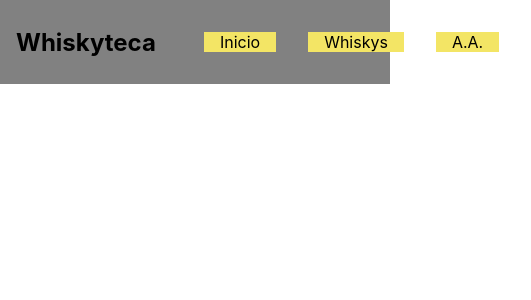
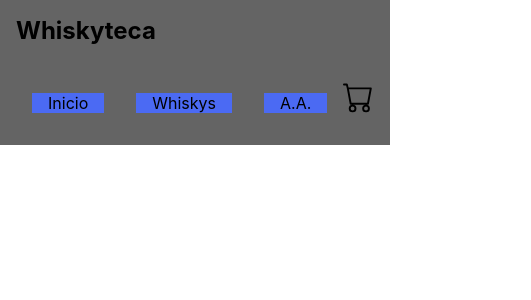
Before and after one commit to CesarTG/Whiskyteca, a React (Create React App) app: page / in a window 390 px wide. Shown: the top 300 px of the page, 531 px wide, since content can reach past the window. Built offline with nearby package versions, Linux system fonts and the light colour scheme.

Commit message:
Responsive, añadiendo componente y children en App.js

```diff
--- a/src/App.js
+++ b/src/App.js
@@ -1,11 +1,13 @@
 import './App.css';
 import './components/NavBar/NavBar.css'
-import {NavBar} from "./components/NavBar/NavBar"
+import { NavBar } from "./components/NavBar/NavBar"
+import { CartWidget } from "./components/CartWidget/CarWidget"
 
 function App() {
 
-  return <NavBar/>;
-
+  return <NavBar>
+    <CartWidget />
+  </NavBar>
 }
 
 export default App;
--- /dev/null
+++ b/src/components/CartWidget/CarWidget.js
@@ -0,0 +1,8 @@
+import React from "react";
+
+export const CartWidget = () => {
+
+    return <svg xmlns="http://www.w3.org/2000/svg" width="40" height="40" fill="currentColor" /*class="bi bi-cart"*/ viewBox="0 0 16 16">
+    <path d="M0 1.5A.5.5 0 0 1 .5 1H2a.5.5 0 0 1 .485.379L2.89 3H14.5a.5.5 0 0 1 .491.592l-1.5 8A.5.5 0 0 1 13 12H4a.5.5 0 0 1-.491-.408L2.01 3.607 1.61 2H.5a.5.5 0 0 1-.5-.5zM3.102 4l1.313 7h8.17l1.313-7H3.102zM5 12a2 2 0 1 0 0 4 2 2 0 0 0 0-4zm7 0a2 2 0 1 0 0 4 2 2 0 0 0 0-4zm-7 1a1 1 0 1 1 0 2 1 1 0 0 1 0-2zm7 0a1 1 0 1 1 0 2 1 1 0 0 1 0-2z"/>
+  </svg>
+}
--- a/src/components/NavBar/NavBar.css
+++ b/src/components/NavBar/NavBar.css
@@ -10,7 +10,16 @@ nav {
     justify-content: space-between;
 }
 
-h1 {
+@media only screen and (max-width: 768px){
+    nav {
+        background-color: rgb(100, 100, 100);
+        display: block;
+        align-items: center;
+    }
+}
+
+.titulo {
+    color: rgb(0, 0, 0);
     padding: 1rem;
 }
 
@@ -22,7 +31,7 @@ h1 {
 .lista li {
     margin: 1rem;
     padding: 0 1rem;
-    background-color: rgb(243, 229, 101);
+    background-color: rgb(75, 106, 243);
     list-style: none;
 }
 
--- a/src/components/NavBar/NavBar.js
+++ b/src/components/NavBar/NavBar.js
@@ -1,25 +1,23 @@
 import React from "react";
 
-export const NavBar = () => {
-    return <div>
-        <nav>
-            <div>
-                <h1>Whiskyteca</h1>
-            </div>
-            <div>
+export const NavBar = (props) => {
+
+    const { children } = props;
+
+    return <nav>
+        <h1 className="titulo">Whiskyteca</h1>
+
         <ul className="lista">
             <li>
-                        <a>Inicio</a>
+                <a href="/#">Inicio</a>
             </li>
             <li>
-                        <a>Whiskys</a>
+                <a href="/#">Whiskys</a>
             </li>
             <li>
-                        <a>A.A.</a>
+                <a href="/#">A.A.</a>
             </li>
+            {children}
         </ul>
-            </div>
-        </nav>
-
-    </div>;
+    </nav>;
 }
```
Also changed, not shown: public/index.html (line endings or trailing spaces), src/components/CartWidget/CarWidget.css (added). Lines whose indentation alone changed are shown as unchanged.
